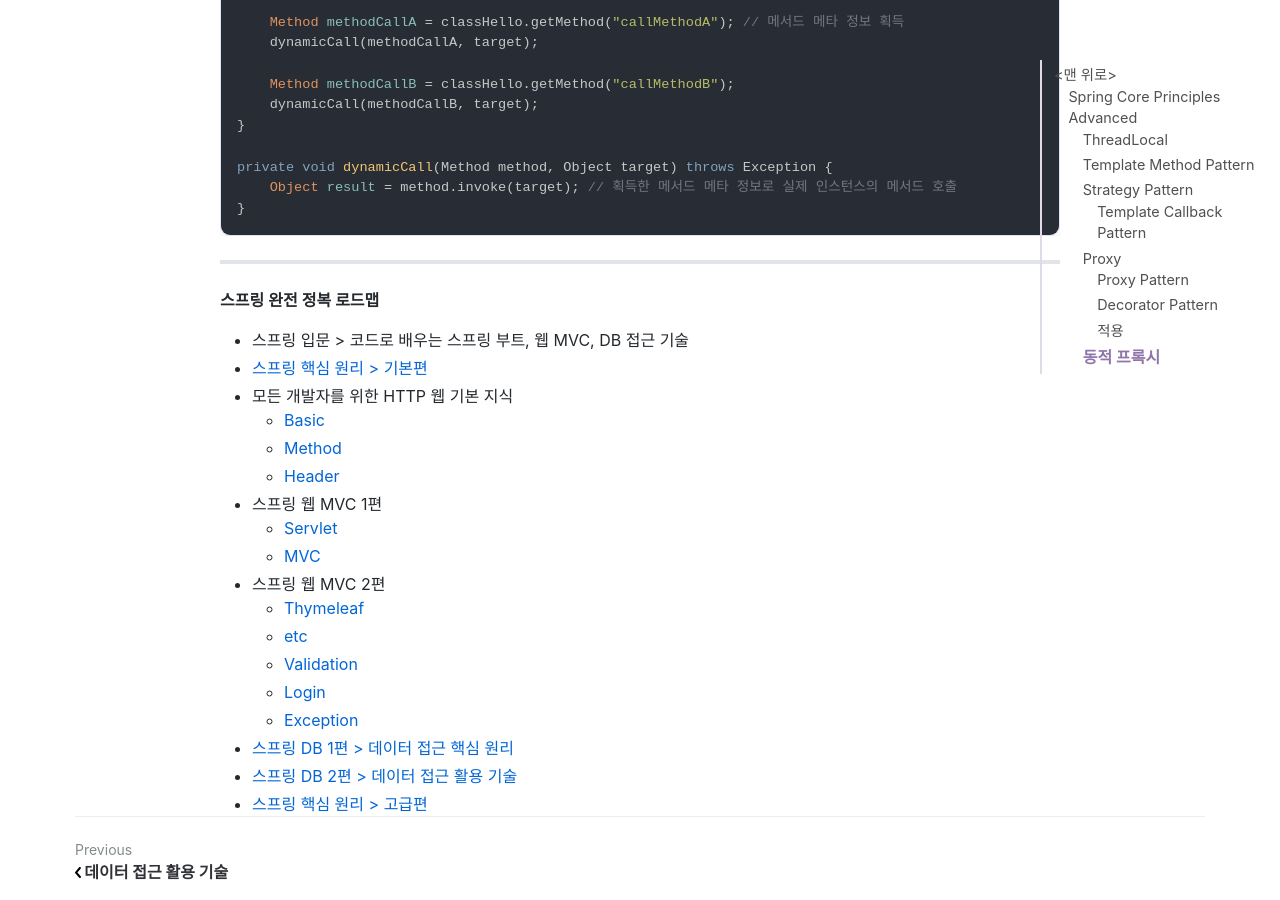
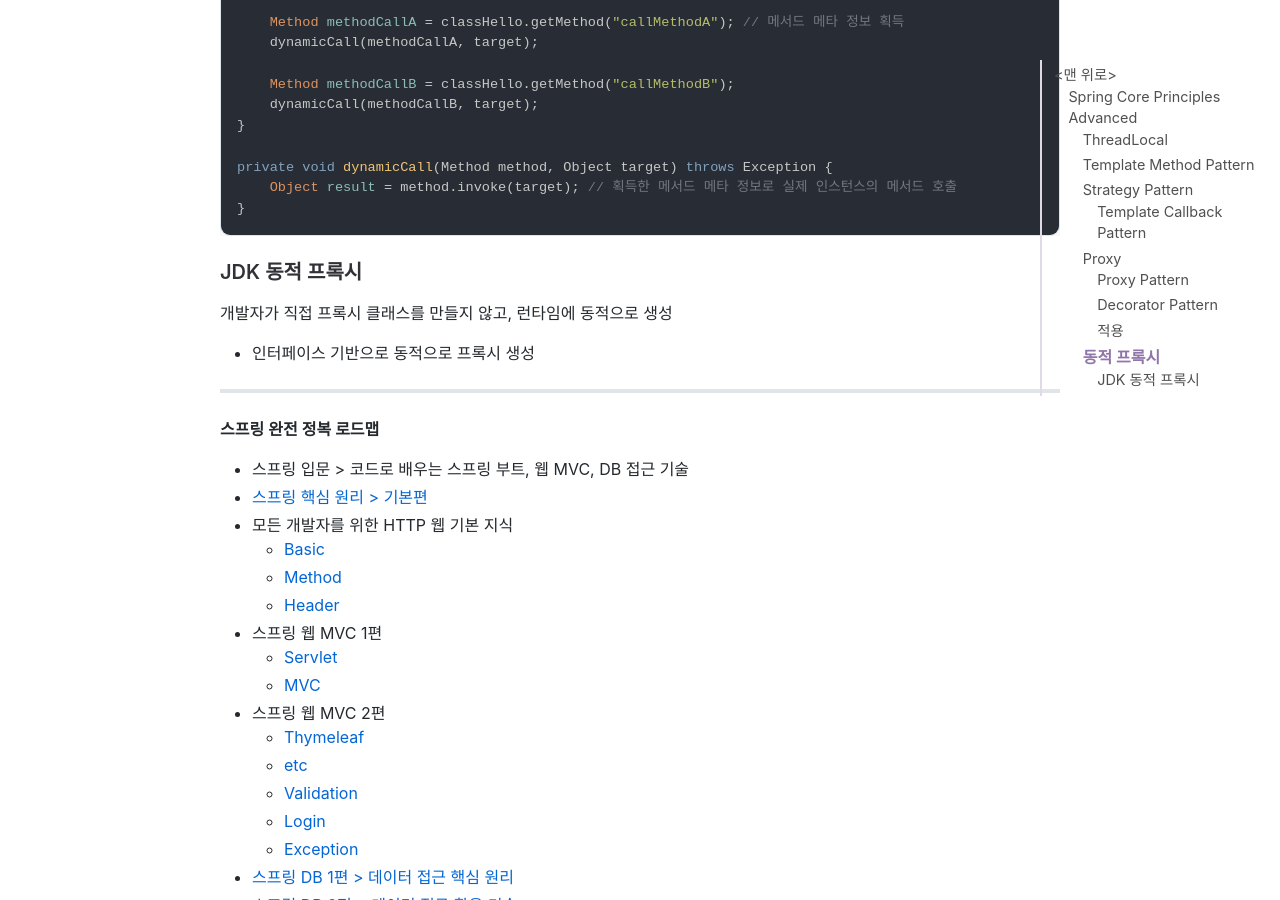
Before and after one commit to jihunparkme/jihunparkme.github.io, a Jekyll site: the page built from _posts/2022-11-20-Spring-Core-Principles-Advanced.md, in a window 1280 px wide and 900 px high, scrolled down 10066 px. Built offline with Jekyll 4.4.1, drawn with Linux system fonts in a browser that asks for light colours; nearby versions of some CDN libraries; comment, search, counter and statistics services are not loaded.

Commit message:
[동적 프록시 기술] JDK 동적 프록시 소개

````diff
--- a/_posts/2022-11-20-Spring-Core-Principles-Advanced.md
+++ b/_posts/2022-11-20-Spring-Core-Principles-Advanced.md
@@ -298,7 +298,11 @@ private void dynamicCall(Method method, Object target) throws Exception {
 }
 ```
 
+### JDK 동적 프록시
 
+개발자가 직접 프록시 클래스를 만들지 않고, 런타임에 동적으로 생성
+
+- 인터페이스 기반으로 동적으로 프록시 생성
 
 
 
````
